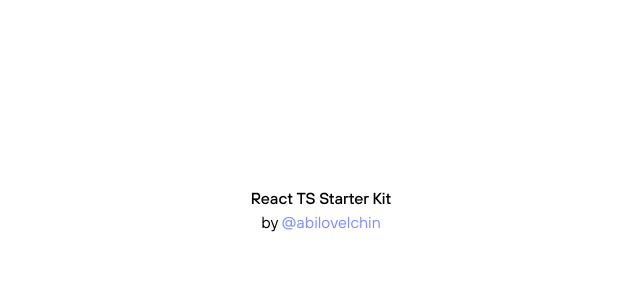
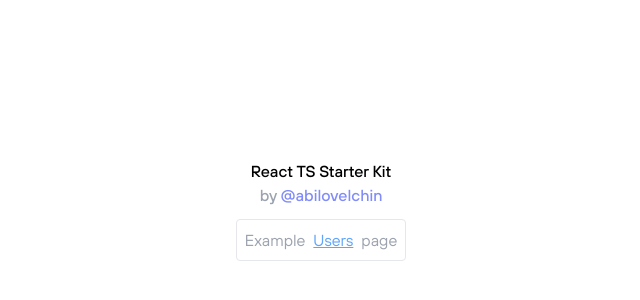
Before and after one commit to abilovelchin/react-ts-starter-kit, a React (Vite) app: page / in a window 1280 px wide. Shown: the part 190-490 px from the top of the page, without its empty margins (319-959 px from the left). Built offline with nearby package versions, Linux system fonts and the light colour scheme.

Commit message:
Example user page

```diff
--- a/src/pages/index/index.tsx
+++ b/src/pages/index/index.tsx
@@ -1,11 +1,22 @@
 import React from "react";
+import { Link } from "react-router-dom";
 
 const Index = () => {
   return (
     <div className="flex flex-col h-full items-center justify-center">
       <h6 className="font-medium">React TS Starter Kit</h6>
-      <span>
-        by <span className="text-indigo-400">@abilovelchin</span>
+      <span className="font-medium text-gray-400">
+        by{" "}
+        <a target="_blank" href="https://abilov.az" className="text-indigo-400">
+          @abilovelchin
+        </a>
+      </span>
+      <span className="mt-3 text-gray-400 border p-2 rounded">
+        Example
+        <Link to="/users" className="text-blue-400 underline mx-2">
+          Users
+        </Link>
+        page
       </span>
     </div>
   );
--- a/src/pages/users/index.tsx
+++ b/src/pages/users/index.tsx
@@ -6,6 +6,10 @@ const Users = () => {
   const { data, isLoading, isSuccess, isError } = useGetUserQuery();
 
   const renderUserList = () => {
+    if (isLoading) {
+      return <li className="text-sm animate-bounce">Loading...</li>;
+    }
+
     return data?.map((item, i) => (
       <li key={i} className="flex items-center gap-5">
         <span>{item.name}</span>
```
